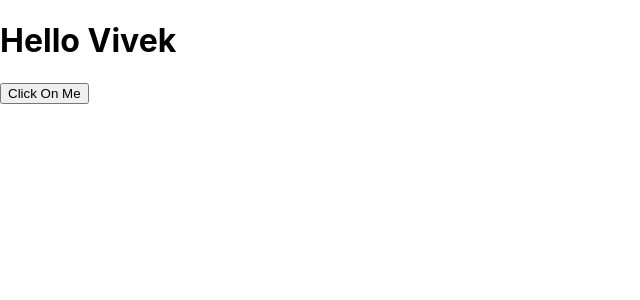
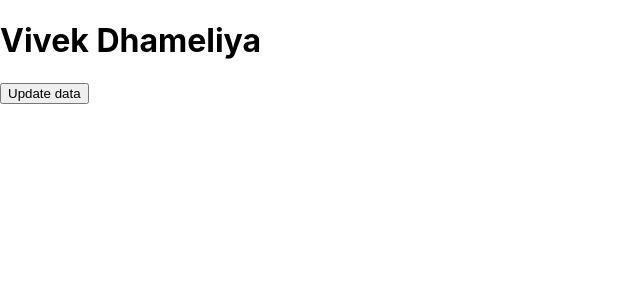
Before and after one commit to vivekdhameliya2/learning-react, a React (Create React App) app: page / in a window 1280 px wide. Shown: the top 300 px of the page, without its empty margins (0-640 px from the left). Built offline with nearby package versions, Linux system fonts and the light colour scheme.

Commit message:
learned state

```diff
--- /dev/null
+++ b/src/App.js
@@ -0,0 +1,16 @@
+import { useState } from "react";
+
+export default function App() {
+const [data,setData]= useState("Vivek Dhameliya")
+
+
+function updateData(){
+    setData ("Hey! How are you?")
+}
+  return (
+    <div className="App">
+      <h1>{data}</h1>
+      <button  onClick={updateData}>Update data</button>
+    </div>
+  );
+}
--- a/src/index.js
+++ b/src/index.js
@@ -3,11 +3,13 @@ import ReactDOM from 'react-dom/client';
 import './index.css';
 import reportWebVitals from './reportWebVitals';
 import User from './User';
+import App from './App';
 
 const root = ReactDOM.createRoot(document.getElementById('root'));
 root.render(
   <React.StrictMode>
-    <User/>
+    {/* <User/> */}
+    <App/>
   </React.StrictMode>
 );
 
```
